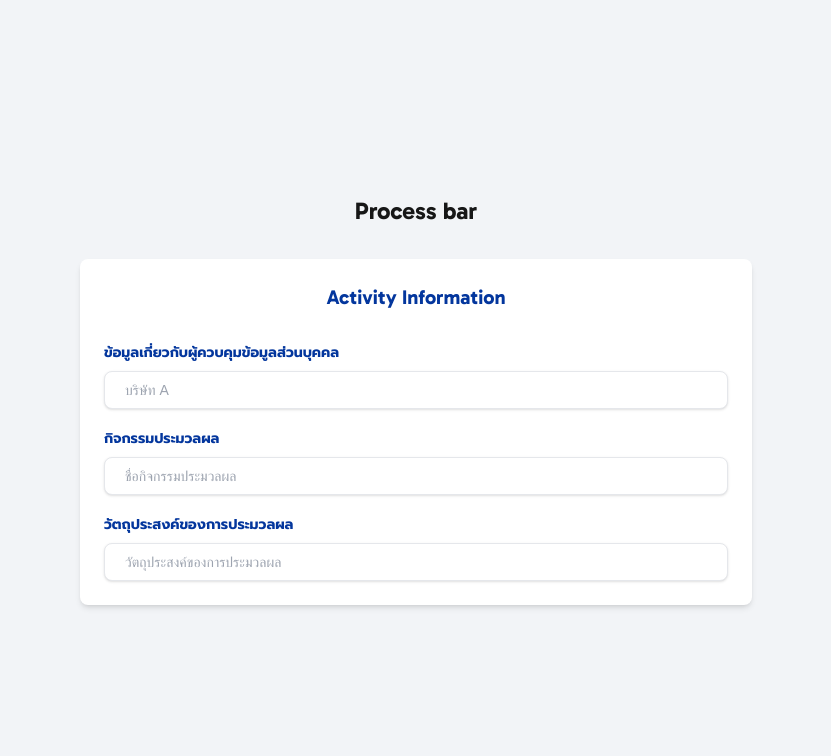
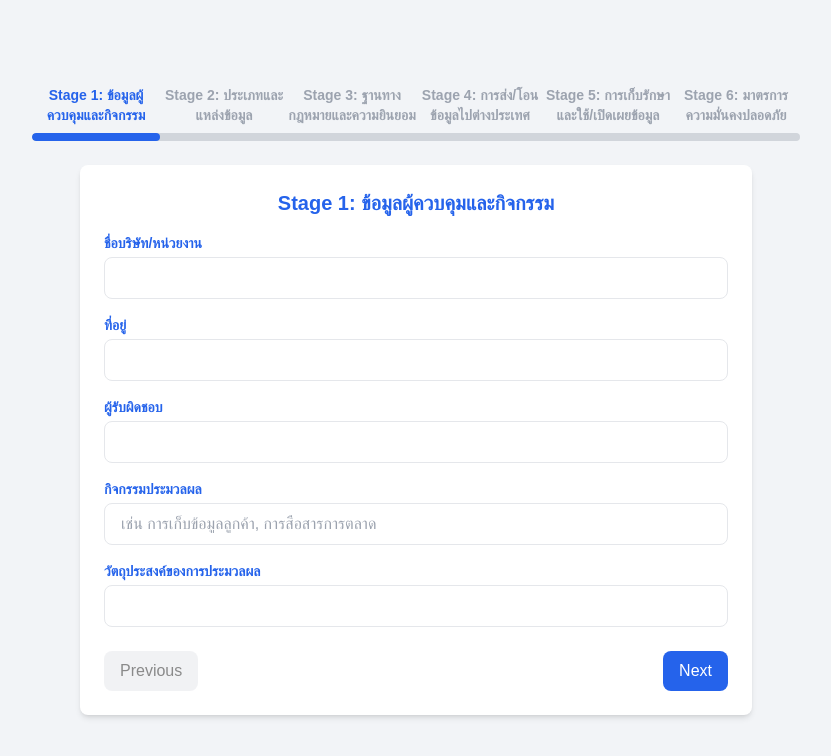
Before and after one commit to thiprada17/ROPA, a Next.js app in the folder frontend/: page /Form in a window 1280 px wide. Shown: the top 756 px of the page, without its empty margins (224-1055 px from the left). Built offline with nearby package versions, Linux system fonts and the light colour scheme.

Commit message:
ขอพุชก่อน มันค้าง ทำไมล่ะ

```diff
--- a/frontend/app/Form/page.tsx
+++ b/frontend/app/Form/page.tsx
@@ -1,51 +1,72 @@
+// app/form/page.tsx
 "use client";
 
+import { useState } from "react";
+import StepContent from "./components/StepContent";
+
 export default function FormPage() {
-    return (
-        <div className="flex flex-col items-center justify-center min-h-screen py-2 bg-[#F2F4F7]">
-            <p className="text-2xl font-bold mb-8 font-gabarito">Process bar</p>
+  const [currentStep, setCurrentStep] = useState(0);
 
-            <div className="w-full max-w-2xl bg-white rounded-lg shadow-md p-6">
-                <p className="text-BLUE font-gabarito text-xl text-center font-bold">
-                    Activity Information
-                </p>
-                <div className="mt-[32px]">
-                    <label className="text-BLUE font-prompt block text-sm font-bold mt-4 mb-2">
-                        ข้อมูลเกี่ยวกับผู้ควบคุมข้อมูลส่วนบุคคล
-                    </label>
-                    <input
-                        className="shadow appearance-none border rounded-lg w-full py-2 px-5 text-BLUE text-sm focus:outline-none focus:shadow-outline"
-                        id="activity-name"
-                        type="text"
-                        placeholder="บริษัท A"
-                    />
-                </div>
+  const steps = [
+    "Stage 1: ข้อมูลผู้ควบคุมและกิจกรรม",
+    "Stage 2: ประเภทและแหล่งข้อมูล",
+    "Stage 3: ฐานทางกฎหมายและความยินยอม",
+    "Stage 4: การส่ง/โอนข้อมูลไปต่างประเทศ",
+    "Stage 5: การเก็บรักษาและใช้/เปิดเผยข้อมูล",
+    "Stage 6: มาตรการความมั่นคงปลอดภัย",
+  ];
 
-                <div className="mt-[20px]">
-                    <label className="text-BLUE font-prompt block text-sm font-bold mt-4 mb-2">
-                        กิจกรรมประมวลผล
-                    </label>
-                    <input
-                        className="shadow appearance-none border rounded-lg w-full py-2 px-5 text-BLUE text-sm focus:outline-none focus:shadow-outline"
-                        id="activity-name"
-                        type="text"
-                        placeholder="ชื่อกิจกรรมประมวลผล"
-                    />
-                </div>
+  const nextStep = () => currentStep < steps.length - 1 && setCurrentStep(currentStep + 1);
+  const prevStep = () => currentStep > 0 && setCurrentStep(currentStep - 1);
 
-                <div className="mt-[20px]">
-                    <label className="text-BLUE font-prompt block text-sm font-bold mt-4 mb-2">
+  const progressPercent = ((currentStep + 1) / steps.length) * 100;
 
-                        วัตถุประสงค์ของการประมวลผล
-                    </label>
-                    <input
-                        className="shadow appearance-none border rounded-lg w-full py-2 px-5 text-BLUE text-sm focus:outline-none focus:shadow-outline"
-                        id="activity-name"
-                        type="text"
-                        placeholder="วัตถุประสงค์ของการประมวลผล"
-                    />
-                </div>
+  return (
+    <div className="flex flex-col items-center justify-center min-h-screen py-6 bg-[#F2F4F7]">
+      {/* Progress Bar */}
+      <div className="w-full max-w-3xl mb-6">
+        <div className="flex justify-between items-center mb-2">
+          {steps.map((title, index) => (
+            <div
+              key={index}
+              className={`flex-1 text-center text-sm font-bold ${
+                index <= currentStep ? "text-blue-600" : "text-gray-400"
+              }`}
+            >
+              {title}
             </div>
+          ))}
         </div>
-    );
+        <div className="w-full bg-gray-300 h-2 rounded-full overflow-hidden">
+          <div
+            className="bg-blue-600 h-2 rounded-full transition-all duration-300"
+            style={{ width: `${progressPercent}%` }}
+          />
+        </div>
+      </div>
+
+      {/* Step Content Card */}
+      <div className="w-full max-w-2xl bg-white rounded-lg shadow-md p-6 transition-all duration-300">
+        <h2 className="text-blue-600 font-bold text-xl text-center">{steps[currentStep]}</h2>
+        <StepContent step={currentStep} />
+
+        <div className="flex justify-between mt-6">
+          <button
+            onClick={prevStep}
+            disabled={currentStep === 0}
+            className="px-4 py-2 rounded-lg bg-gray-200 disabled:opacity-50"
+          >
+            Previous
+          </button>
+          <button
+            onClick={nextStep}
+            disabled={currentStep === steps.length - 1}
+            className="px-4 py-2 rounded-lg bg-blue-600 text-white disabled:opacity-50"
+          >
+            Next
+          </button>
+        </div>
+      </div>
+    </div>
+  );
 }
--- /dev/null
+++ b/frontend/app/form/components/InputField.tsx
@@ -0,0 +1,19 @@
+//app/form/components/InputField.tsx
+interface InputFieldProps {
+  label: string;
+  placeholder?: string;
+  type?: string;
+}
+
+export default function InputField({ label, placeholder = "", type = "text" }: InputFieldProps) {
+  return (
+    <div className="mt-4">
+      <label className="block text-sm font-bold text-blue-600 mb-1">{label}</label>
+      <input
+        type={type}
+        placeholder={placeholder}
+        className="w-full border rounded-lg py-2 px-4 text-blue-600 focus:outline-none focus:ring-2 focus:ring-blue-400"
+      />
+    </div>
+  );
+}
--- /dev/null
+++ b/frontend/app/form/components/StepContent.tsx
@@ -0,0 +1,75 @@
+// app/form/components/StepContent.tsx
+import InputField from "./InputField";
+
+interface StepContentProps {
+  step: number;
+}
+
+export default function StepContent({ step }: StepContentProps) {
+  switch (step) {
+    case 0: // Stage แรก
+      return (
+        <div>
+          <InputField label="ชื่อบริษัท/หน่วยงาน" />
+          <InputField label="ที่อยู่" />
+          <InputField label="ผู้รับผิดชอบ" />
+          <InputField label="กิจกรรมประมวลผล" placeholder="เช่น การเก็บข้อมูลลูกค้า, การสื่อสารการตลาด" />
+          <InputField label="วัตถุประสงค์ของการประมวลผล" />
+        </div>
+      );
+    case 1: // Stage 2
+      return (
+        <div>
+          <InputField label="ข้อมูลส่วนบุคคลที่จัดเก็บ" placeholder="ชื่อ, เบอร์โทร, อีเมล ฯลฯ" />
+          <InputField label="หมวดหมู่ของข้อมูล (ลูกค้า / คู่ค้า / พนักงาน / ผู้ติดต่อ)" />
+          <InputField label="ประเภทของข้อมูล (ทั่วไป / อ่อนไหว)" />
+          <InputField label="วิธีการได้มาซึ่งข้อมูล (soft file / hard copy)" />
+          <InputField label="แหล่งที่ได้มาซึ่งข้อมูล (เจ้าของโดยตรง / แหล่งอื่น)" />
+        </div>
+      );
+    case 2: // Stage 3
+      return (
+        <div>
+          <InputField label="ฐานในการประมวลผล (เช่น ความยินยอม, สัญญา, ปฏิบัติตามกฎหมาย)" />
+          <InputField label="การขอความยินยอมของผู้เยาว์ (อายุไม่เกิน 10 ปี, 10–20 ปี)" />
+        </div>
+      );
+    case 3: // Stage 4
+      return (
+        <div>
+          <InputField label="มีการส่งหรือโอนข้อมูลไปต่างประเทศหรือไม่" />
+          <InputField label="ประเทศปลายทาง" />
+          <InputField label="เป็นการส่งไปยังบริษัทในเครือหรือไม่ (ระบุชื่อบริษัท)" />
+          <InputField label="วิธีการโอน" />
+          <InputField label="มาตรฐานการคุ้มครองข้อมูลของประเทศปลายทาง" />
+          <InputField label="ข้อยกเว้นตามมาตรา 28" placeholder="เช่น ความยินยอม, สัญญา, ป้องกันอันตรายต่อชีวิต" />
+        </div>
+      );
+    case 4: // Stage 5
+      return (
+        <div>
+          <InputField label="นโยบายการเก็บรักษาข้อมูลส่วนบุคคล" />
+          <InputField label="ประเภทของข้อมูล (soft file / hard copy)" />
+          <InputField label="วิธีการเก็บรักษา" />
+          <InputField label="ระยะเวลาการเก็บรักษา" />
+          <InputField label="สิทธิและวิธีการเข้าถึงข้อมูล" />
+          <InputField label="วิธีการลบ/ทำลายข้อมูล" />
+          <InputField label="การใช้หรือเปิดเผยข้อมูลที่ไม่ต้องขอความยินยอม" />
+          <InputField label="การปฏิเสธคำขอหรือคำคัดค้านของเจ้าของข้อมูล" />
+        </div>
+      );
+    case 5: // Stage 6
+      return (
+        <div>
+          <InputField label="มาตรการเชิงองค์กร" />
+          <InputField label="มาตรการเชิงเทคนิค" />
+          <InputField label="มาตรการทางกายภาพ" />
+          <InputField label="การควบคุมการเข้าถึงข้อมูล" />
+          <InputField label="การกำหนดหน้าที่ความรับผิดชอบของผู้ใช้งาน" />
+          <InputField label="มาตรการตรวจสอบย้อนหลัง" />
+        </div>
+      );
+    default:
+      return null;
+  }
+}
--- a/frontend/app/page.tsx
+++ b/frontend/app/page.tsx
@@ -4,14 +4,14 @@ export default function Home() {
   return (
     <div className="flex flex-col flex-1 items-center justify-center bg-zinc-50 font-sans dark:bg-black">
       <main className="flex flex-1 w-full max-w-3xl flex-col items-center justify-between py-32 px-16 bg-white dark:bg-black sm:items-start">
-        <Image
+        {/* <Image
           className="dark:invert"
           src="/next.svg"
           alt="Next.js logo"
           width={100}
           height={20}
           priority
-        />
+        /> */}
         <div className="flex flex-col items-center gap-6 text-center sm:items-start sm:text-left">
           <h1 className="max-w-xs text-3xl font-semibold leading-10 tracking-tight text-black dark:text-zinc-50">
             To get started, edit the page.tsx file.
```
Also changed, not shown: package.json (deleted, +0 -7 lines), 2 other files (tests, documents, lock files or other folders).
